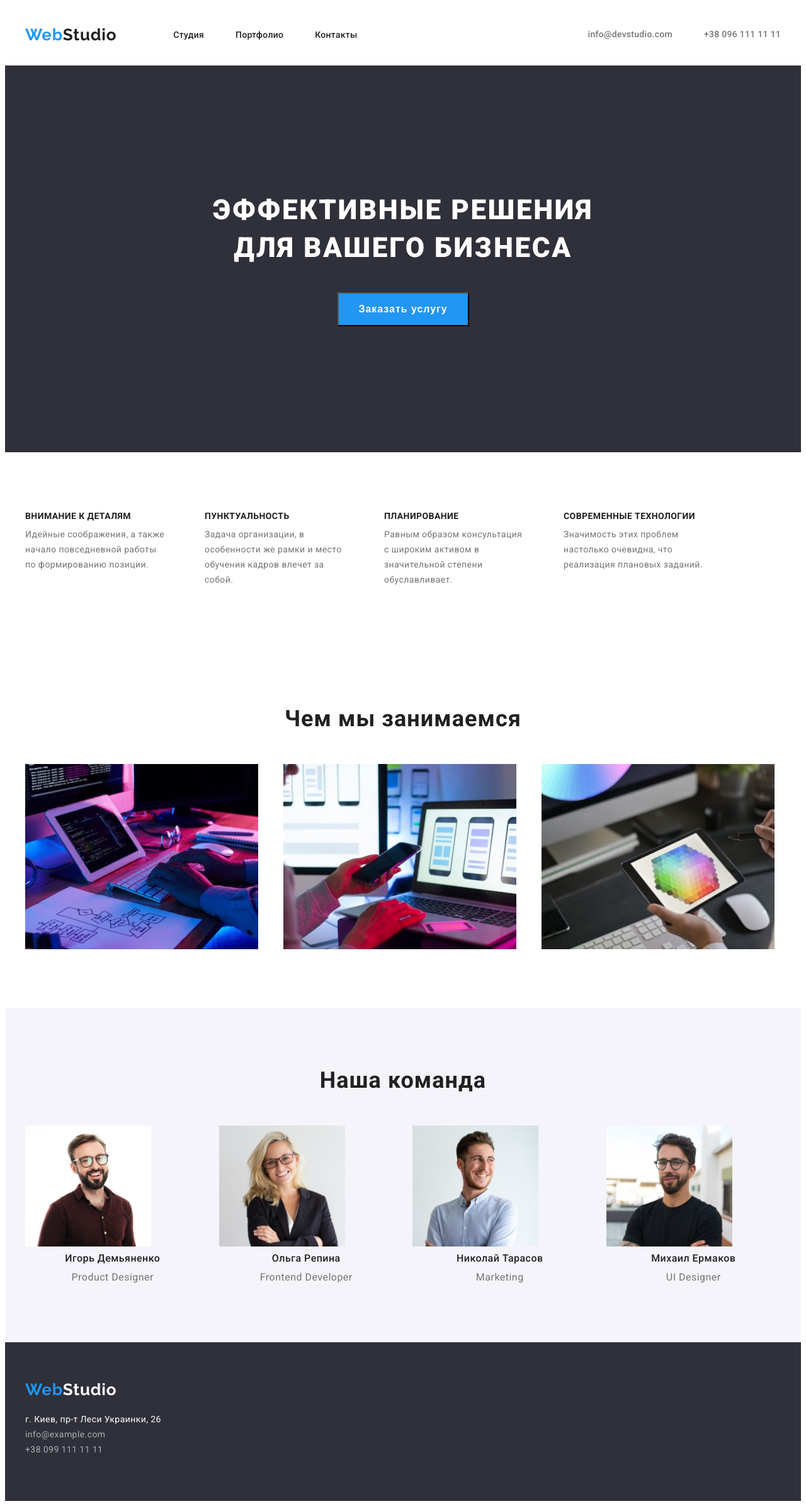
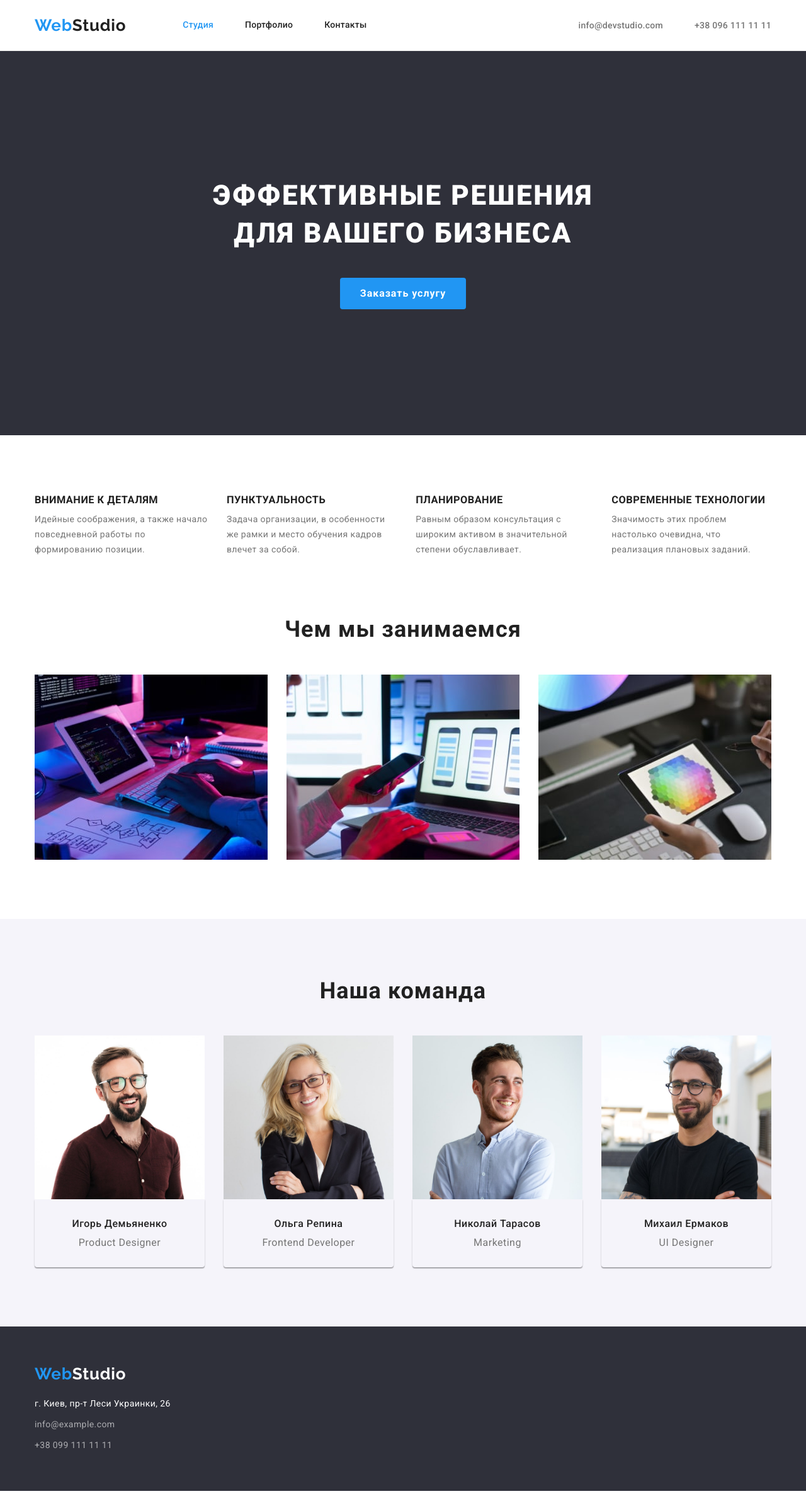
Before and after one commit to Kravchyk13/goit-markup-hw-03, a plain HTML site: page index.html in a window 1280 px wide. Shown: the whole page at 63% size. After the commit the page ends 2367 px from the top, so only its background shows below. Drawn offline with nearby package versions, Linux system fonts and the light colour scheme.

Commit message:
add corect

```diff
--- a/css/styles.css
+++ b/css/styles.css
@@ -19,15 +19,12 @@ body {
 }
 
 /*сбрасывает стили*/
-h1, h2, h3, p, ul, a {
+h1, h2, h3, p, ul {
     margin: 0;
-    padding: 0;
-    font-size: inherit;
 }
 
 /*убирает точки в списке*/
 ul {
-    margin: 0;
     padding: 0;
     list-style: none;
 }
@@ -72,18 +69,16 @@ img {
     padding: 94px 0;
 }
 
+
 /*-------------HEADER-------------- */
 
 .header {
-    padding: 32px 0;
-
     border-bottom: 1px solid #ececec;
 }
 
 .header-container {
     display: flex;
     align-items: center;
-    /*justify-content: space-between;*/
 }
 
 .header-nav {
@@ -109,6 +104,7 @@ img {
 
 .header-list {
     display: flex;
+    margin-left: auto;
 }
 
 .header-item:not(:last-child) {
@@ -116,11 +112,14 @@ img {
 }
 
 .header-link {
+    padding: 32px 0;
+
     font-weight: 500;
     line-height: 1.14;
     letter-spacing: 0.02em;
 
     color: var(--primary-second-text-color);
+    display: block;
 }
 
 .header-link:hover,
@@ -132,17 +131,15 @@ img {
     color: var(--accent-color);
 }
 
-.header-connect {
-    margin-left: auto;
-
-    font-weight: 500;
-    line-height: 1.14;
-    letter-spacing: 0.02em;
-
+.current {
+    color: #2196F3;
 }
 
 .header-tel,
 .header-mail {
+    font-weight: 500;
+    line-height: 1.14;
+    letter-spacing: 0.02em;
     color: var(--main-text-color);
 }
 
@@ -160,9 +157,7 @@ img {
 }
 
 .hero-title {
-    margin-top: 0;
-    margin-bottom: 0;
-    padding-bottom: 40px;
+    margin-bottom: 40px;
 
     font-weight: 900;
     font-size: 44px;
@@ -185,14 +180,13 @@ img {
 
     color: var(--primary-first-text-color);
     background-color: var(--main-btn-background);
-
+    border: transparent;
+    /*box-shadow: 0px 4px 4px rgba(0, 0, 0, 0.15);*/
+    border-radius: 4px;
     cursor: pointer;
 }
 
 /*---------------------DETAILS SECTION-------------------*/
-.details-container {
-    display: flex;
-}
 
 .details-title {
     margin-bottom: 10px;
@@ -214,18 +208,17 @@ img {
 
 .details-list {
     display: flex;
-    font-weight: wrap;
-    margin: -30px;
 }
 
-.details-item {
-    flex-basis: calc(100%/4 - 90px);
-    margin: 30px;
+.details-item:not(:last-child) {
+   margin-right: 30px;
 }
 
+/*----------------------DOING SECTION--------------------*/
 
-
-/*----------------------DOING SECTION--------------------*/
+.doing-section {
+    padding-top: 0;
+}
 
 .doing-title {
     margin-bottom: 50px;
@@ -241,13 +234,12 @@ img {
 
 .doing-list {
     display: flex;
-    flex-wrap: wrap;
-    margin-left: -30px;
+   /* margin-left: -30px;*/
 }
 
-.doing-item {
-    flex-basis: calc(100%/3 - 30px);
-    margin-left: 30px;
+.doing-item:not(:last-child) {
+    /*flex-basis: calc(100%/3 - 30px);*/
+    margin-right: 30px;
 }
 
 /*--------------------TEAM SECTION-----------------------*/
@@ -268,8 +260,17 @@ img {
     color:var(--primary-second-text-color);
 }
 
+.team-text-container {
+    padding: 30px 0;
+
+    box-shadow: 0px 1px 3px rgba(0, 0, 0, 0.12),
+        0px 1px 1px rgba(0, 0, 0, 0.14),
+        0px 2px 1px rgba(0, 0, 0, 0.2);
+    border-radius: 0px 0px 4px 4px;
+}
+
 .team-second-title {
-    margin: 10px 0;
+    margin-bottom: 10px;
 
     font-weight: 500;
     font-size: 16px;
@@ -289,17 +290,16 @@ img {
 }
 
 .team-list {
-    margin-left: -30px;
-
+    /*margin-right: -30px;*/
     display: flex;
-    flex-wrap: wrap;
 }
 
-.team-item {
-    margin-left: 30px;
+.team-item:not(:last-child) {
+    margin-right: 30px;
+    /*flex-basis: calc(100% / 4 - 30px);*/
+}
 
-    flex-basis: calc(100% / 4 - 30px);
-}
+
 
 /*------------------------FOUTER---------------------------*/
 
@@ -324,7 +324,6 @@ img {
 
 .footer-adress {
     margin-top: 20px;
-    margin-bottom: 9px;
     font-style: normal;
 }
 
@@ -336,6 +335,11 @@ img {
 
     color:var(--primary-first-text-color);
 }
+
+.footer-item:not(:last-child) {
+    margin-bottom: 9px;
+}
+
 
 .footer-mail,
 .footer-tel {
@@ -356,16 +360,15 @@ img {
     justify-content: center;
 
     margin-bottom: 50px;
-    margin-left: -10px;
 }
 
 .gallery-btn-item:not(:last-child) {
-    /*flex-basis: calc(100%/5 - 10px);
-    margin-left: 10px;*/
     margin-right: 8px;
 }
 
 .gallery-btn {
+    padding: 6px 22px;
+
     font-weight: 500;
     font-size: 16px;
     line-height: 1.62;
@@ -374,9 +377,7 @@ img {
 
     color: var(--primary-second-text-color);
     background: var(--primary-team-background-color);
-    box-shadow: 0px 3px 1px rgba(0, 0, 0, 0.1),
-                0px 1px 2px rgba(0, 0, 0, 0.08),
-                0px 2px 2px rgba(0, 0, 0, 0.12);
+
     border-radius: 4px;
     border-style: none;
 
@@ -387,12 +388,35 @@ img {
 .gallery-btn:focus {
     color: var(--primary-first-text-color);
     background:var(--accent-color);
+    box-shadow: 0px 3px 1px rgba(0, 0, 0, 0.1),
+    0px 1px 2px rgba(0, 0, 0, 0.08),
+    0px 2px 2px rgba(0, 0, 0, 0.12);
 
 }
 
+.gallery-list {
+    margin-bottom: -30px;
+    margin-right: -30px;
+    display: flex;
+    flex-wrap: wrap;
+}
+
+.gallery-item {
+    margin-right: 30px;
+    margin-bottom: 30px;
+    flex-basis: calc(100% / 3 - 30px);
+}
+
+.gallery-text-container {
+    padding: 20px 24px;
+
+    background-color:var(--main-background-color);
+    border: 1px solid #EEEEEE;
+}
+
 .gallery-title {
-    margin-top: 20px;
     margin-bottom: 8px;
+
     font-weight: 700;
     font-size: 18px;
     line-height: 2.11;
@@ -407,14 +431,3 @@ img {
     line-height: 1.87;
     letter-spacing: 0.03em;
 }
-
-.gallery-list {
-    margin-right: -30px;
-    display: flex;
-    flex-wrap: wrap;
-}
-
-.gallery-item {
-    flex-basis: calc(100% / 3 - 30px);
-    margin-right: 30px;
-}
--- a/index.html
+++ b/index.html
@@ -8,6 +8,13 @@
     <link rel="preconnect" href="https://fonts.googleapis.com">
     <link href="https://fonts.googleapis.com/css2?family=Raleway:wght@700&family=Roboto:wght@400;500;700;900&display=swap" rel="stylesheet">
     <link rel="preconnect" href="https://fonts.gstatic.com" crossorigin>
+    <link
+            rel="stylesheet"
+            href="https://cdnjs.cloudflare.com/ajax/libs/modern-normalize/1.1.0/modern-normalize.min.css"
+            integrity="sha512-wpPYUAdjBVSE4KJnH1VR1HeZfpl1ub8YT/NKx4PuQ5NmX2tKuGu6U/JRp5y+Y8XG2tV+wKQpNHVUX03MfMFn9Q=="
+            crossorigin="anonymous"
+            referrerpolicy="no-referrer"
+        />
     <link rel="stylesheet" href="./css/styles.css">
 </head>
 <body>
@@ -18,24 +25,22 @@
             <nav class="header-nav">
                 <a href="./index.html" class="header-logo"><span>Web</span>Studio </a>
                     <ul class="header-list">
-                        <li class="header-item"><a class="header-link" href="./index.html">Студия</a></li>
+                        <li class="header-item"><a class="header-link current" href="./index.html">Студия</a></li>
                         <li class="header-item"><a class="header-link" href="./portfolio.html">Портфолио</a></li>
                         <li class="header-item"><a class="header-link" href="#">Контакты</a></li>
                     </ul>
             </nav>
-            <div class="header-connect">
                 <ul class="header-list">
                     <li class="header-item"><a class="header-mail" href="mailto:info@example.com">info@devstudio.com</a></li>
                     <li class="header-item"><a class="header-tel" href="tel:+380991111111">+38 096 111 11 11</a></li>
                 </ul>
-            </div>
         </div>
     </header>
 
     <!--Main section -->
     <main>
         <!--Hero section-->
-        <section class="hero section">
+        <section class="hero">
             <div class="container hero-container">
                 <h1 class="hero-title">Эффективные решения <br> для вашего бизнеса</h1>
                 <button type="button" class="hero-btn">Заказать услугу</button>
@@ -45,8 +50,8 @@
 
     <!--Section What are you doing-->
     <section class="section">
+       <div class="container">
            <h2 class="visually-hidden">Внимание к деталям</h2>
-       <div class="container details-container">
             <ul class="details-list">
                 <li class="details-item">
                     <h3 class="details-title">Внимание к деталям</h3>
@@ -75,7 +80,7 @@
             </ul>
        </div>
         </section>
-        <section class="section">
+        <section class="section doing-section">
             <div class="container">
                 <h2 class="doing-title" >Чем мы занимаемся</h2>
                 <ul class="doing-list">
@@ -97,24 +102,32 @@
             <h2 class="team-first-title">Наша команда</h2>
                 <ul class="team-list">
                     <li class="team-item">
-                        <img src="images/igor-min.jpg" alt="igor" width="200"  >
+                        <img src="images/igor-min.jpg" alt="igor" width="270"  >
+                        <div class="team-text-container">
                             <h3 class="team-second-title">Игорь Демьяненко</h3>
                             <p class="team-text">Product Designer</p>
+                        </div>
                     </li>
                     <li class="team-item">
-                        <img src="images/olga-min.jpg" alt="olga" width="200">
+                        <img src="images/olga-min.jpg" alt="olga" width="270">
+                        <div class="team-text-container">
                             <h3 class="team-second-title">Ольга Репина</h3>
                             <p class="team-text">Frontend Developer</p>
+                        </div>
                     </li>
                     <li class="team-item">
-                        <img src="images/nikolay-min.jpg" alt="nikolay" width="200">
+                        <img src="images/nikolay-min.jpg" alt="nikolay" width="270">
+                        <div class="team-text-container">
                             <h3 class="team-second-title">Николай Тарасов</h3>
                             <p class="team-text">Marketing</p>
+                        </div>
                     </li>
                     <li class="team-item">
-                        <img src="images/misha-min.jpg" alt="misha" width="200">
+                        <img src="images/misha-min.jpg" alt="misha" width="270">
+                        <div class="team-text-container">
                             <h3 class="team-second-title">Михаил Ермаков</h3>
                             <p class="team-text">UI Designer</p>
+                        </div>
                     </li>
                 </ul>
         </div>
@@ -123,7 +136,7 @@
 
     <!--Footer section-->
 <footer class="footer">
-    <div class="container footer-container">
+    <div class="container">
         <a href="./index.html" class="footer-logo"><span>Web</span>Studio </a>
         <address class="footer-adress">
             <ul class="footer-list">
```
Also changed, not shown: portfolio.html (+28 -8 lines). Lines whose indentation alone changed are shown as unchanged.
